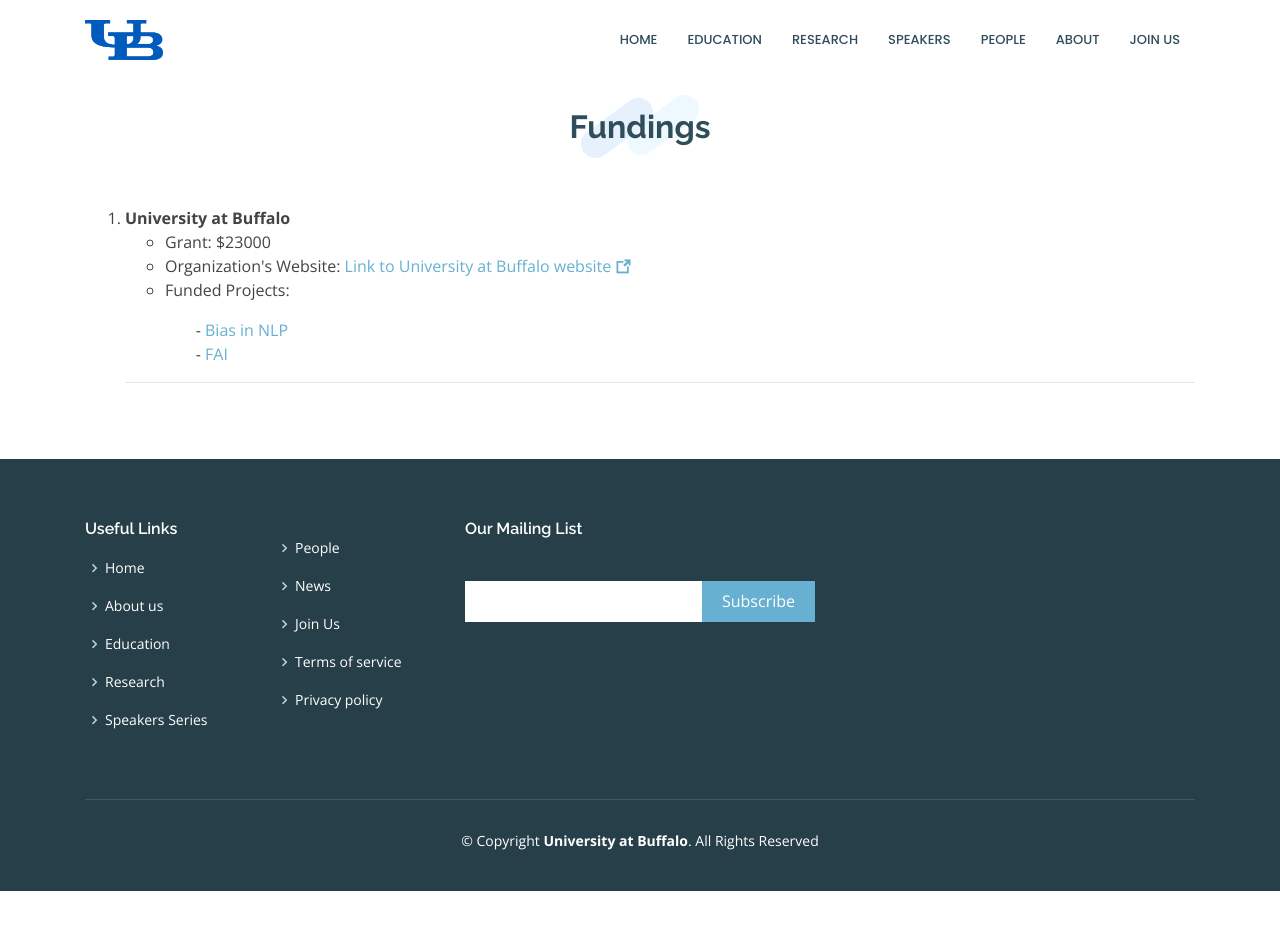
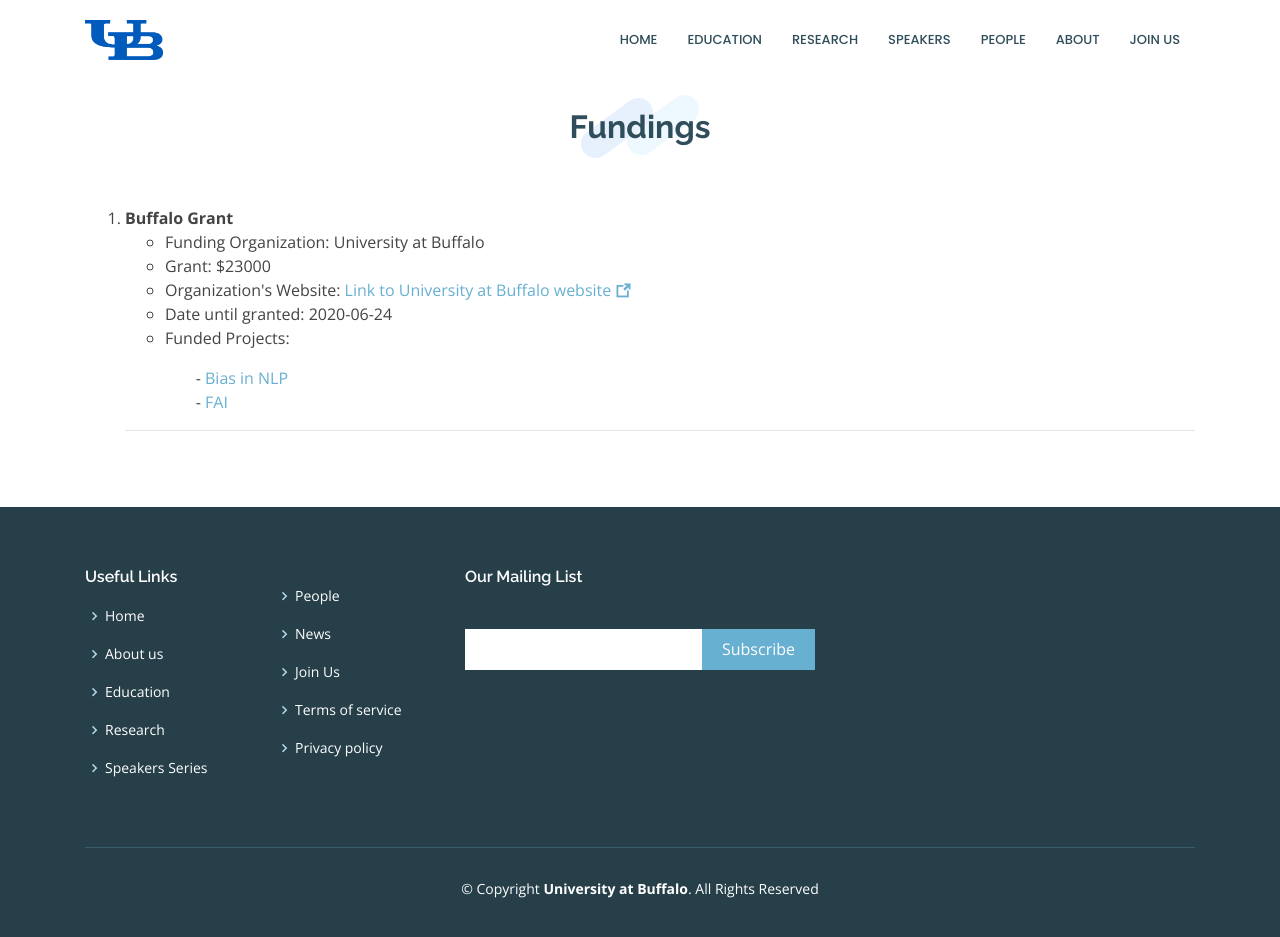
Before and after one commit to Mgeraci19/CS4SG.github.io, a Jekyll site: the page built from fundings.html, in a window 1280 px wide and 939 px high. Built offline with Jekyll 4.4.1, drawn with Linux system fonts in a browser that asks for light colours.

Commit message:
Update fundings.html

```diff
--- a/fundings.html
+++ b/fundings.html
@@ -5,13 +5,19 @@ title: Fundings
 <ol>
 {% for fund in site.funding %}
     <li>
-      <b>{{ fund.organization }}</b>
+      <b>{{ fund.grant_title }}</b>
     <ul>
+    <li>
+        Funding Organization: {{ fund.organization }}
+    </li>
     <li>
       Grant: ${{  fund.grants }}
     </li>
     <li>
     Organization's Website: <a href="{{ fund.org_link }}" target="_blank">Link to {{ fund.organization }} website <i class="icofont-external-link"></i></a>
+    </li>
+    <li>
+      Date until granted: {{  fund.duration }}
     </li>
     <li>
     {% assign tag_array = fund.tagged_projects | split: "," %}
```
